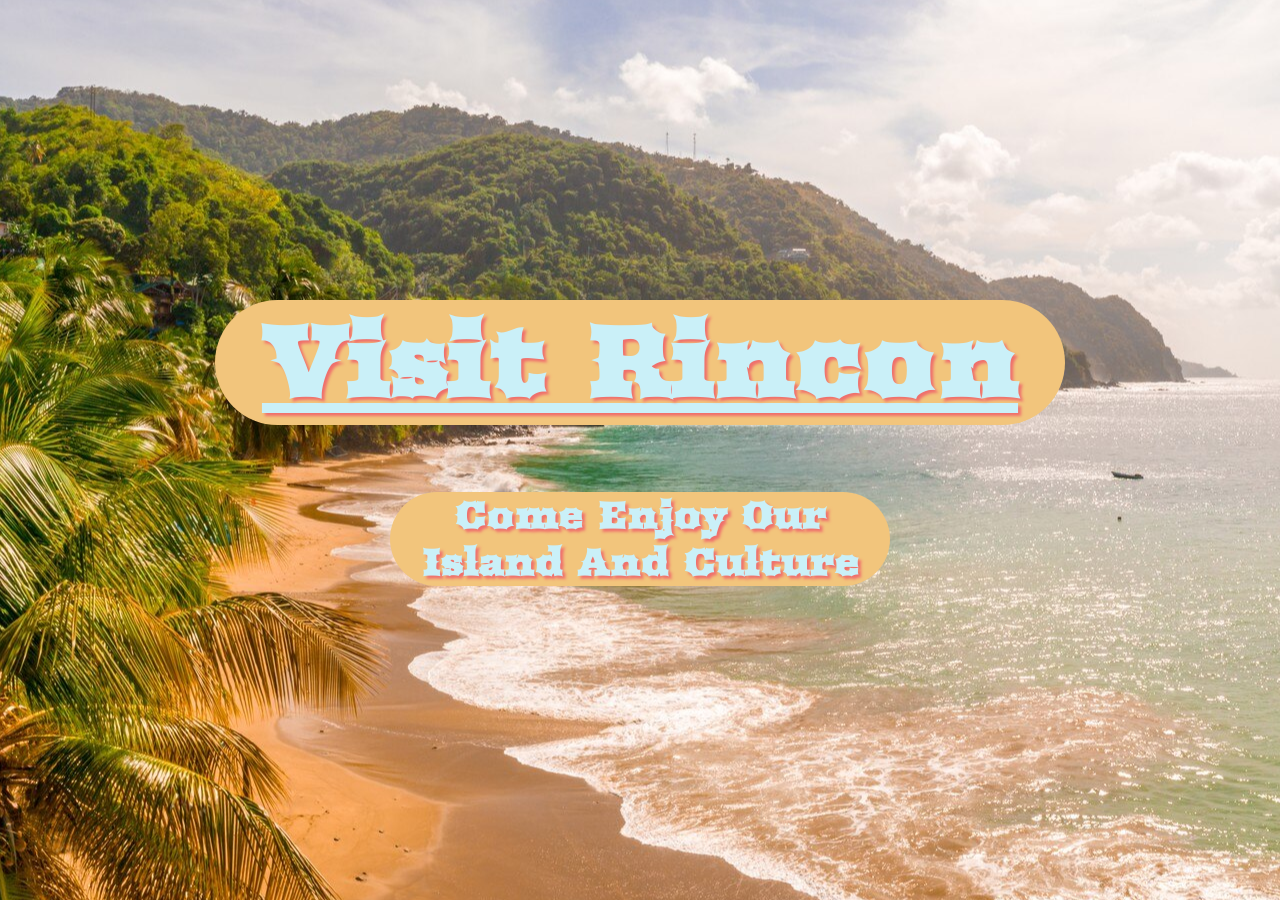
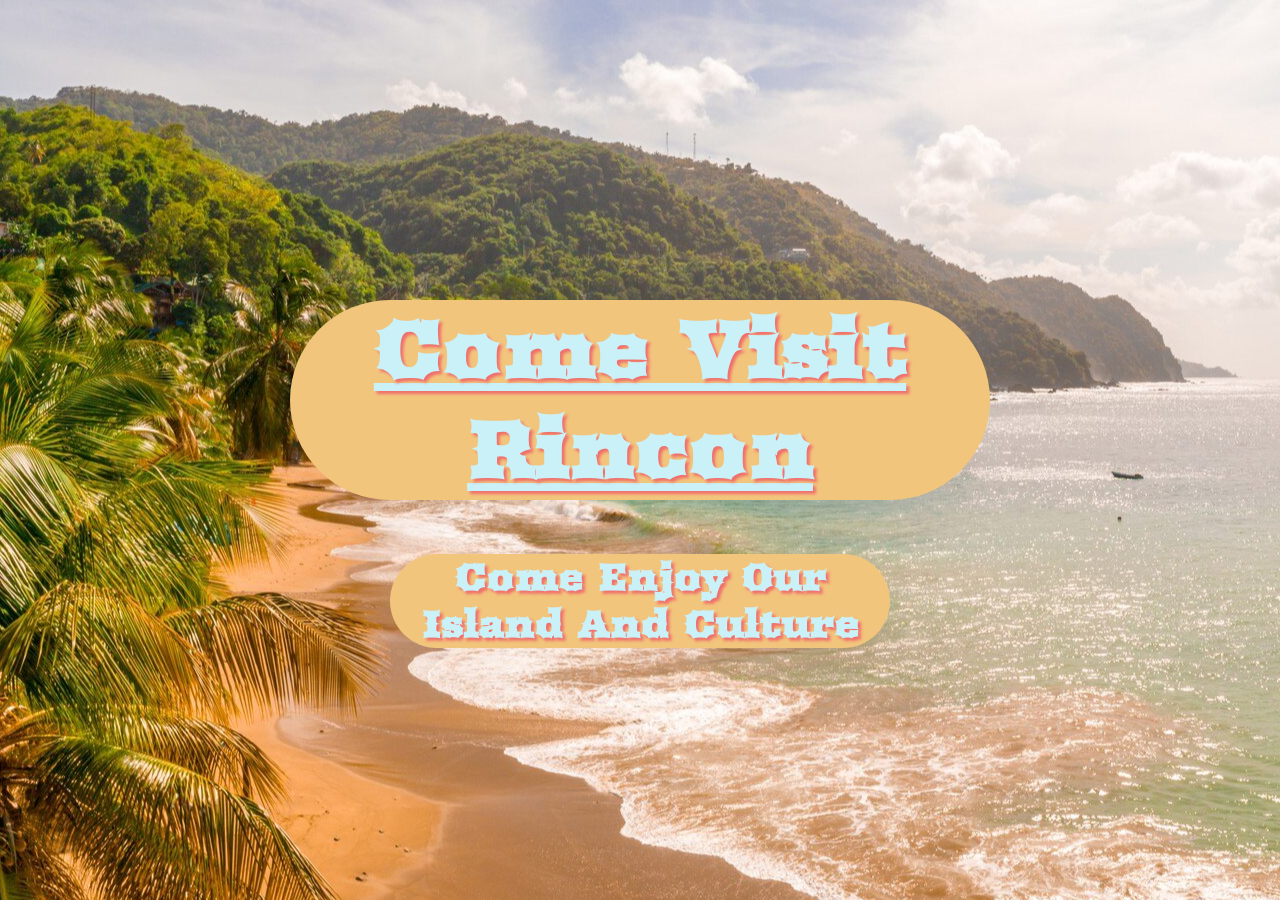
Before and after one commit to SebsCodingSesh/SebsCountry, a plain HTML site: page index.html in a window 1280 px wide. Shown: the top 900 px of the page. Drawn offline with Linux system fonts and the light colour scheme.

Commit message:
changed to come and bg size in css

```diff
--- a/index.html
+++ b/index.html
@@ -7,7 +7,7 @@
         <div id="start">
             <div id="welcome">
                 <div id="firsttext">
-                    <h1><a href="https://www.tripadvisor.com/Tourism-g264369-Rincon_Puerto_Rico-Vacations.html"target="_blank">Visit Rincon</a></h1>
+                    <h1><a href="https://www.tripadvisor.com/Tourism-g264369-Rincon_Puerto_Rico-Vacations.html"target="_blank">Come Visit Rincon</a></h1>
                 </div>
                 <div id="secondtext">
                     <h2>Come Enjoy Our Island And Culture</h2>
--- a/styles.css
+++ b/styles.css
@@ -23,8 +23,8 @@ body {
 #firsttext{
     background-color: #F2C57C;
     background-size: auto auto;
-    width: 850px;
-    font-size: 50px;
+    width: 700px;
+    font-size: 40px;
     margin: 300px auto 0 auto;
     border-radius: 250px;
 }
```
